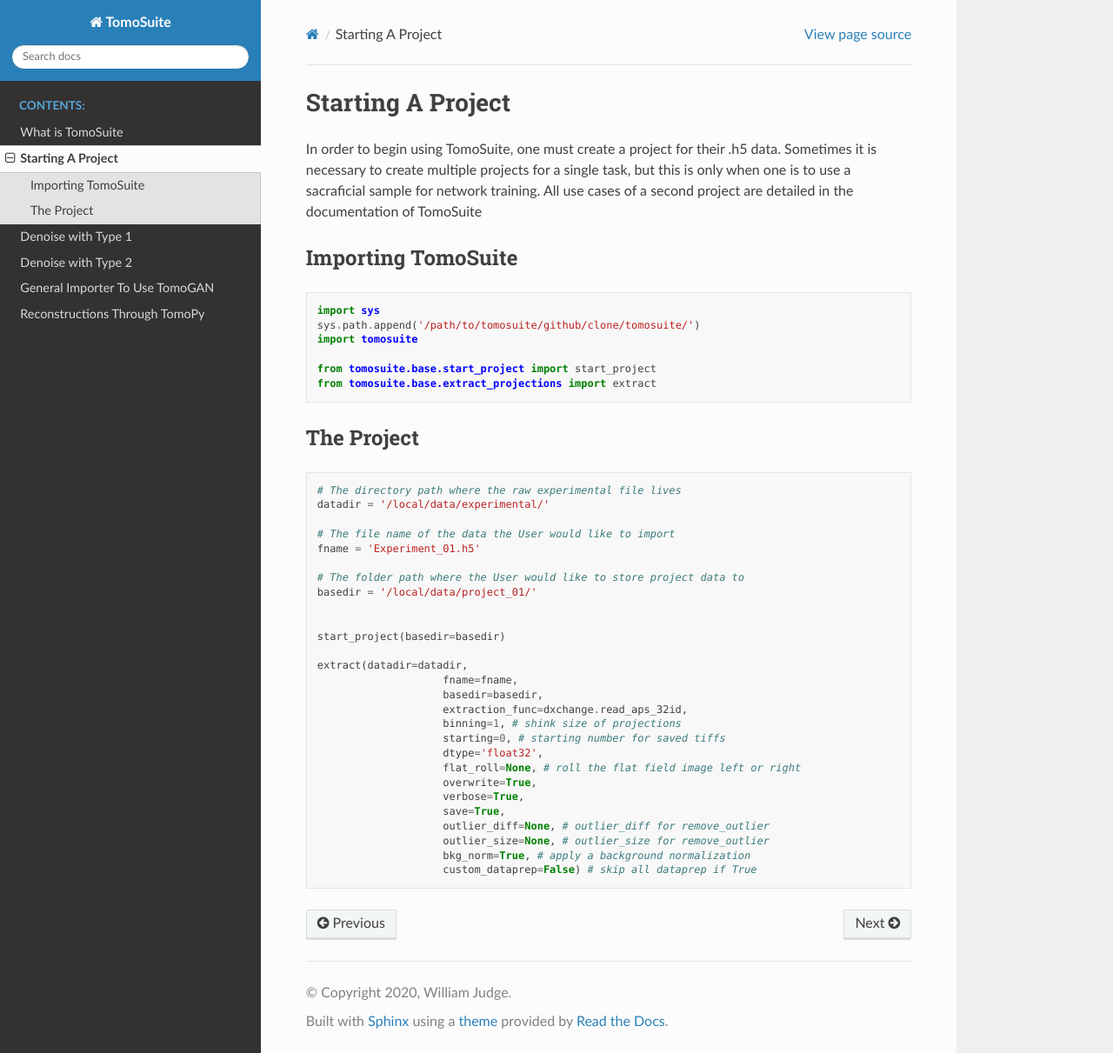
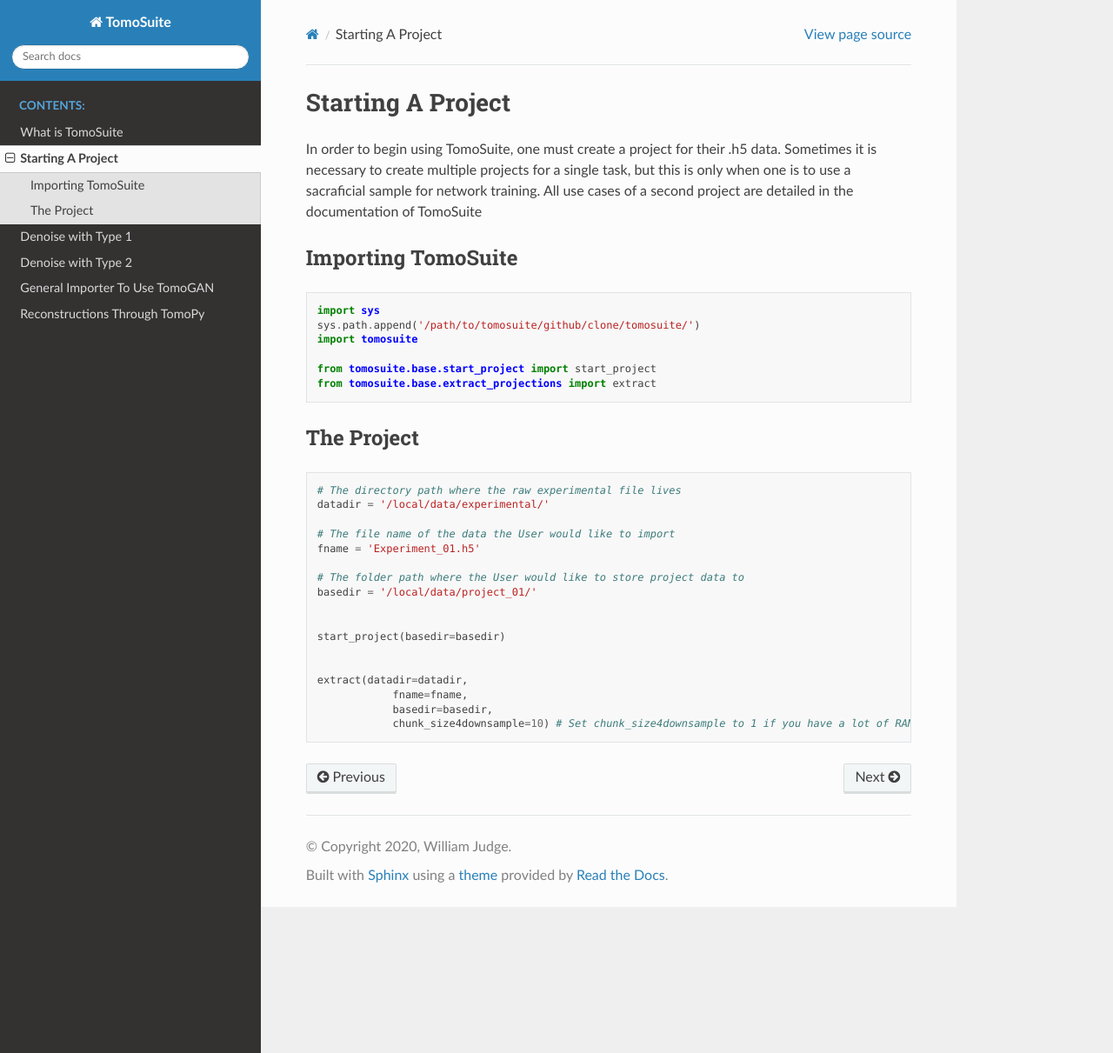
Before and after one commit to WilliamJudge94/tomosuitepy, a Sphinx documentation site: the page built from docs/02_starting_project.rst, in a window 1280 px wide and 1211 px high. Shown: the whole window at 87% size. Built offline with Sphinx 7.4.7 and the Read the Docs theme 2.0.0, drawn with Linux system fonts in a browser that asks for light colours.

Commit message:
Updating docs for ease of use

```diff
--- a/docs/00_installation.rst
+++ b/docs/00_installation.rst
@@ -6,8 +6,8 @@
 
 
 
-Creating Virtual Environment
-============================
+Installing Conda Environment To Jupyter
+=======================================
 
 For each environment below please use the following to add each environment to jupyter. Replace env_ with the appropriate name
 
--- a/docs/02_starting_project.rst
+++ b/docs/02_starting_project.rst
@@ -36,18 +36,8 @@
 
     start_project(basedir=basedir)
 
+
     extract(datadir=datadir,
-                        fname=fname,
-                        basedir=basedir,
-                        extraction_func=dxchange.read_aps_32id,
-                        binning=1, # shink size of projections
-                        starting=0, # starting number for saved tiffs
-                        dtype='float32',
-                        flat_roll=None, # roll the flat field image left or right
-                        overwrite=True,
-                        verbose=True,
-                        save=True,
-                        outlier_diff=None, # outlier_diff for remove_outlier
-                        outlier_size=None, # outlier_size for remove_outlier
-                        bkg_norm=True, # apply a background normalization
-                        custom_dataprep=False) # skip all dataprep if True
+                fname=fname,
+                basedir=basedir,
+                chunk_size4downsample=10) # Set chunk_size4downsample to 1 if you have a lot of RAM
```
Also changed, not shown: 2 other files.
